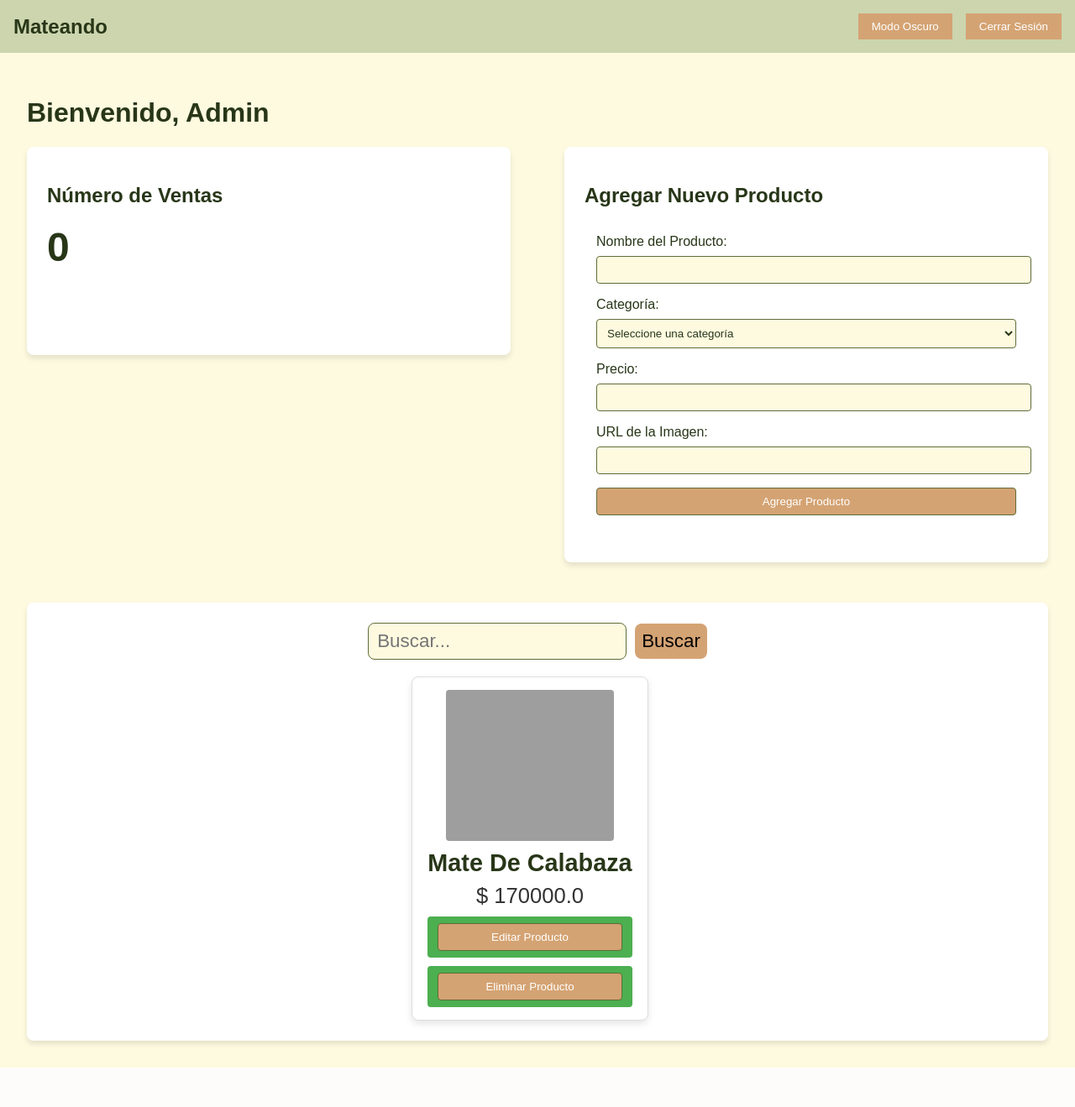
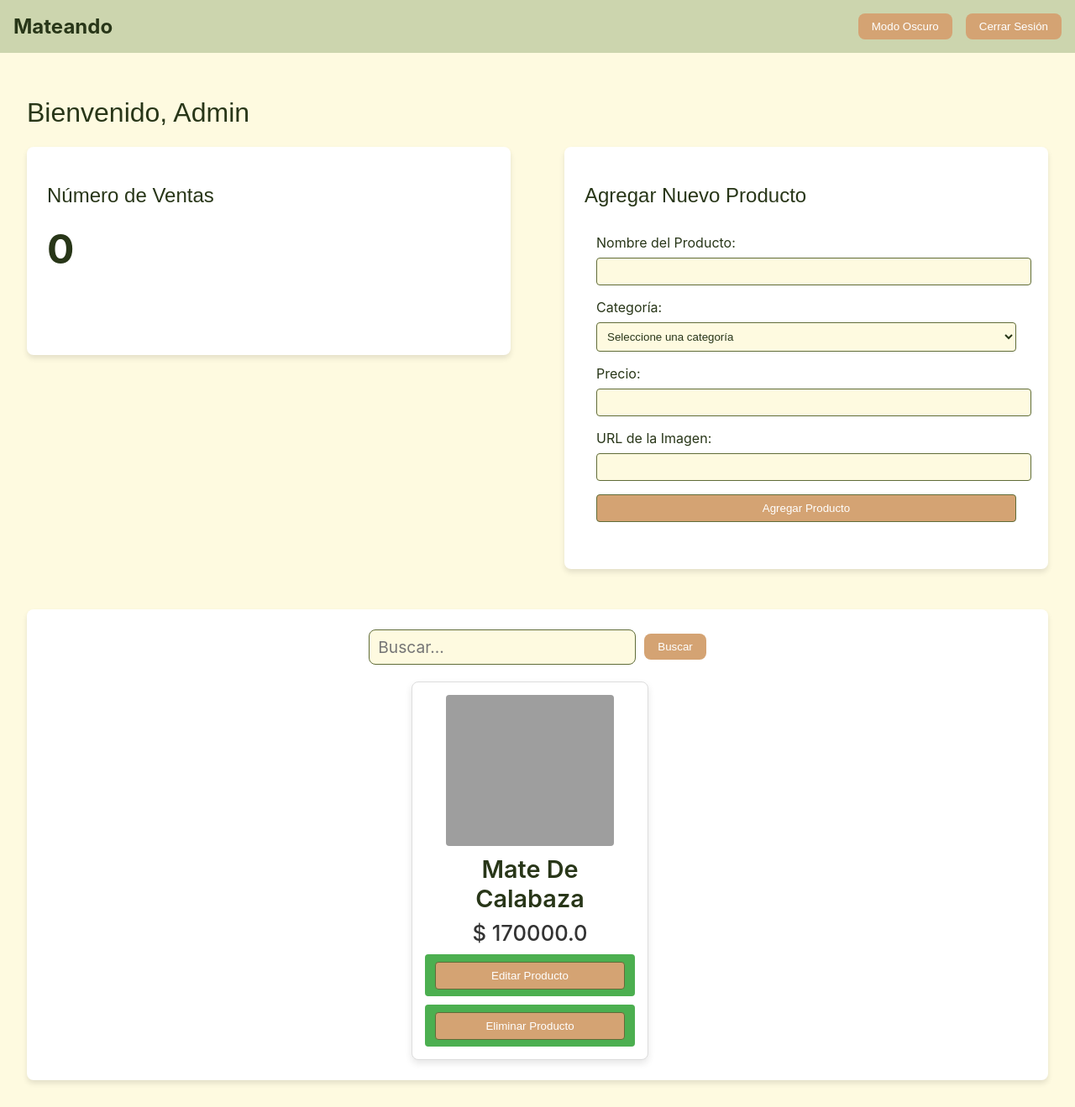
Before and after one commit to GGabi40/UTN-FRRO-Programacion-II-Mateando, a Flask app: page /dashboard in a window 1280 px wide. Shown: the whole page at 84% size. Before the commit the page ends 1272 px from the top, so only its background shows below. Run offline with Flask 3, Linux system fonts and the light colour scheme; a user stored in the database is signed in; some libraries are stand-ins or nearby versions; grey boxes are pictures that could not be loaded.

Commit message:
modo oscuro bug fixed

```diff
--- a/src/static/assets/css/dashboard.css
+++ b/src/static/assets/css/dashboard.css
@@ -8,6 +8,9 @@
   --back-top: #dda15e;
   --text-color: #283618;
   --card-background: white;
+  --fuente-principal: "Inter", sans-serif;
+  --fuente-titulo: "Josefin Sans", sans-serif;
+  --font-weight-titulo: 400;
 }
 
 .dark-mode {
@@ -22,8 +25,9 @@
   --card-background: #3a4a23;
 }
 
+
 body {
-  font-family: Arial, sans-serif;
+  font-family: var(--fuente-principal);
   background-color: var(--background);
   color: var(--text-color);
   margin: 0;
@@ -32,6 +36,12 @@ body {
   display: flex;
   flex-direction: column;
   transition: background-color 0.3s ease, color 0.3s ease;
+}
+
+h1,
+h2 {
+  font-family: var(--fuente-titulo);
+  font-weight: var(--font-weight-titulo);
 }
 
 header {
@@ -59,17 +69,20 @@ header {
 }
 
 .cerrar-sesion,
-.modo-oscuro {
+.modo-oscuro,
+#buscador {
   background-color: var(--button-background);
   color: white;
   border: none;
+  border-radius: 8px;
   padding: 0.5rem 1rem;
   cursor: pointer;
   transition: background-color 0.3s ease;
 }
 
 .cerrar-sesion:hover,
-.modo-oscuro:hover {
+.modo-oscuro:hover,
+#buscador:hover {
   background-color: var(--button-hover);
 }
 
@@ -280,16 +293,12 @@ input[type="submit"]:hover {
 }
 
 .buscador input[type="text"] {
-  font-size: 1.4rem;
+  font-size: 1.2rem;
   padding-left: 10px;
   border-radius: 8px;
   font-family: var(--fuente-principal);
 }
 
-#buscador {
-  border-radius: 8px;
-  padding: 8px;
-}
 
 .buscador, #formularioBuscador {
   display: flex;
@@ -299,19 +308,6 @@ input[type="submit"]:hover {
 
 #formularioBuscador {
   gap: 10px;
-}
-
-.buscador button {
-  border: none;
-  background-color: var(--button-background);
-  font-size: 1.4rem;
-  transition: all 0.3s ease-in-out;
-}
-
-.buscador button:hover {
-  cursor: pointer;
-  color: white;
-  background-color: var(--button-hover);
 }
 
 .buscador input[type="text"] {
--- a/src/static/assets/js/dashboard.js
+++ b/src/static/assets/js/dashboard.js
@@ -1,6 +1,22 @@
+const darkModeButton = document.querySelector('.modo-oscuro');
+const body = document.body;
+
+darkModeButton.addEventListener('click', toggleDarkMode);
+
 function toggleDarkMode() {
-  document.body.classList.toggle("dark-mode");
+  body.classList.toggle("dark-mode");
+
+  const enModoOscuro = body.classList.contains('dark-mode');
+  localStorage.setItem('darkMode', enModoOscuro);
+  darkModeButton.textContent = enModoOscuro ? 'Modo Claro' : 'Modo Oscuro';
 }
+
+const modoOscuroGuardado = localStorage.getItem('darkMode');
+if (modoOscuroGuardado === 'true') {
+    body.classList.add('dark-mode');
+    darkModeButton.textContent = 'Modo Claro';
+}
+
 
 document.addEventListener("DOMContentLoaded", () => {
   const formulario = document.getElementById("agregar-producto-form");
--- a/templates/auth/dashboard.html
+++ b/templates/auth/dashboard.html
@@ -12,11 +12,12 @@
 
 <body>
     <header>
-        <div class="logo" aria-label="Logo Mateando"><a href="{{ url_for('index') }}" id="link">Mateando</a></div>
+        <div class="logo" aria-label="Logo Mateando">
+            <a href="{{ url_for('index') }}" id="link">Mateando</a>
+        </div>
 
         <div class="header-buttons">
-
-            <button class="modo-oscuro" onclick="toggleDarkMode()">Modo Oscuro</button>
+            <button class="modo-oscuro">Modo Oscuro</button>
             <form action="/logout"><button class="cerrar-sesion">Cerrar Sesión</button></form>
         </div>
     </header>
```
Also changed, not shown: templates/auth/miPerfil.html (+10 -10 lines).
